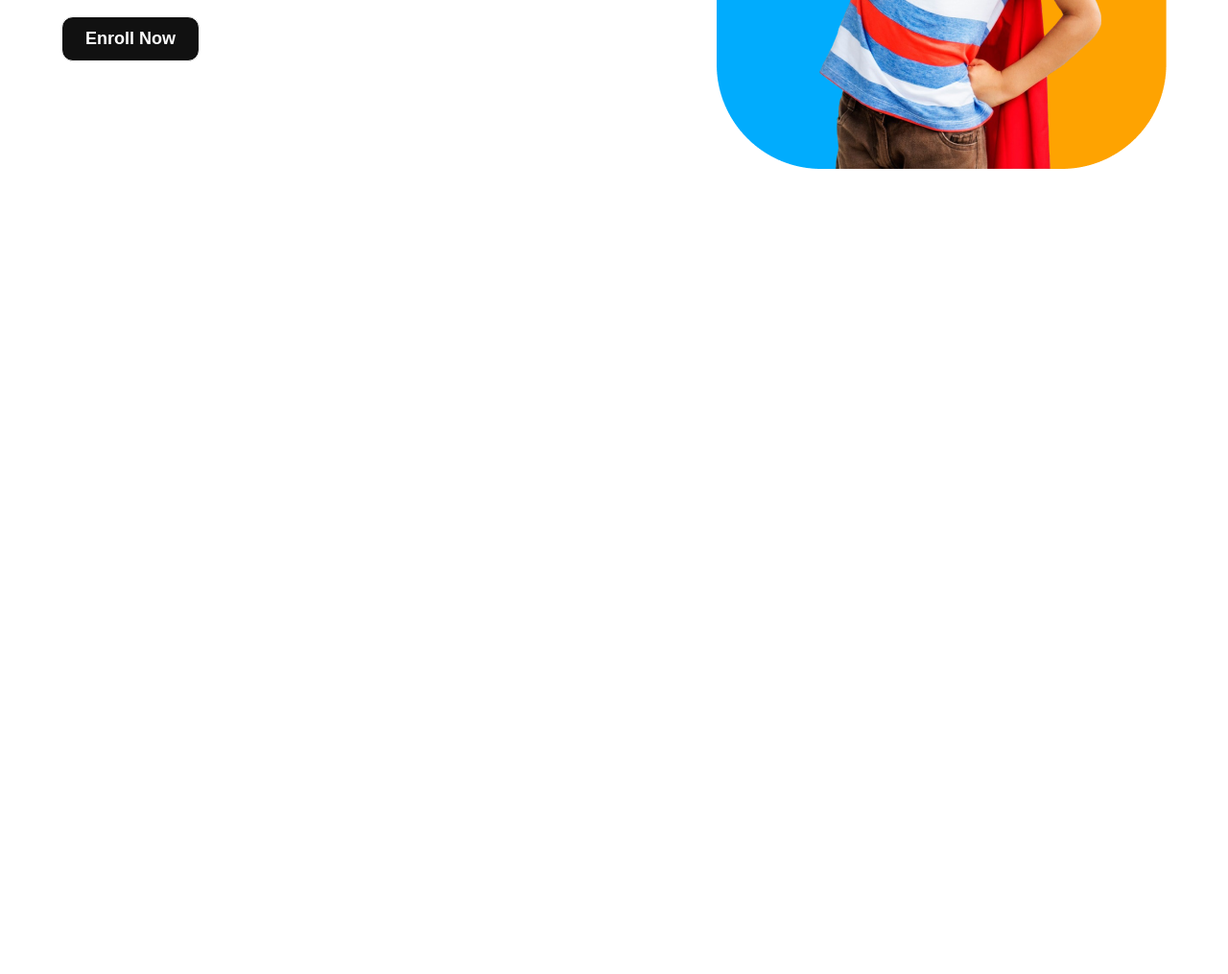
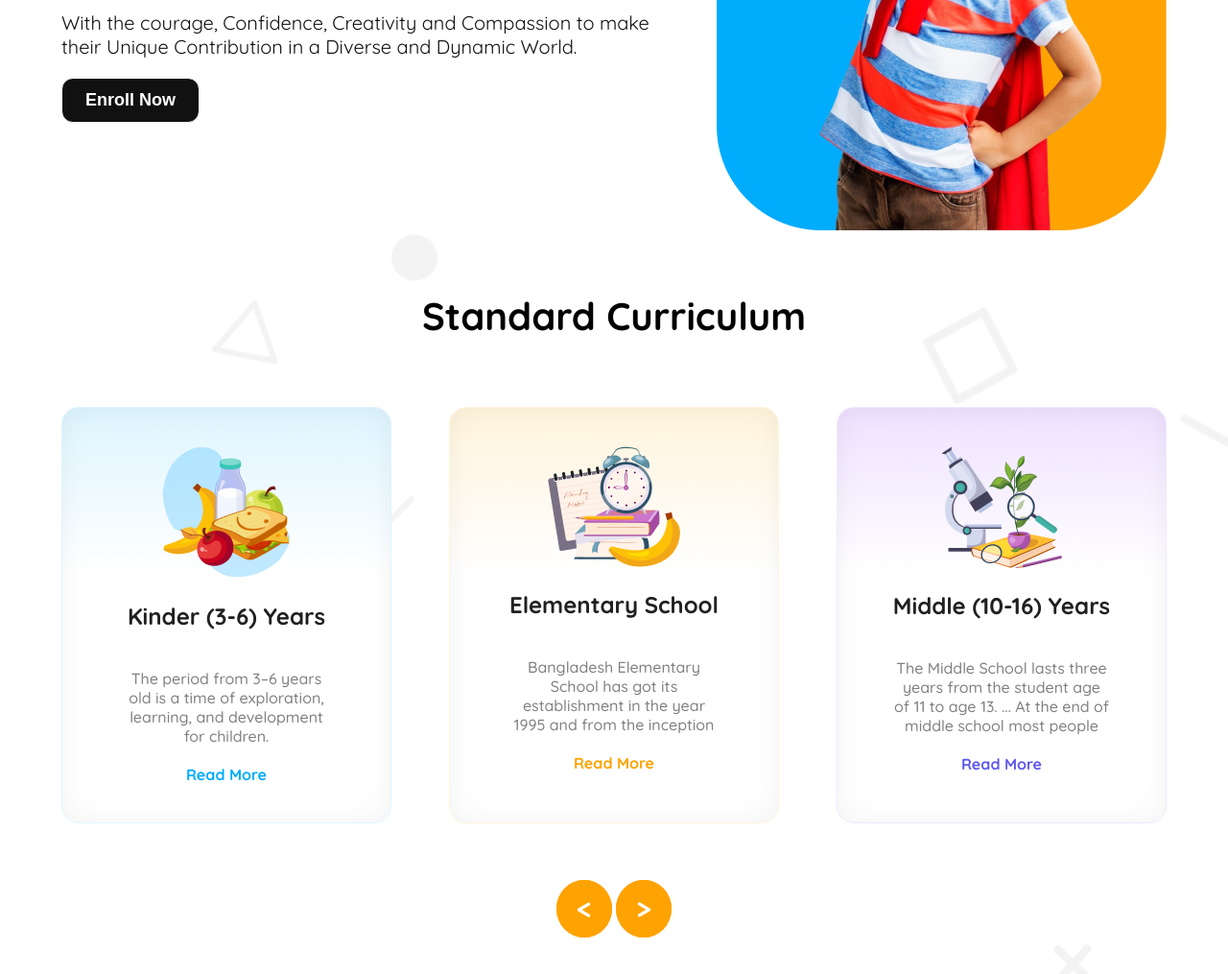
Before and after one commit to Sk-Monir/B11-A2-Kids-School-Html-Css-Responsive, a plain HTML site: page index.html in a window 1280 px wide. Shown: the part 521-1536 px from the top of the page at 96% size. Before the commit the page ends 800 px from the top, so only its background shows below. Drawn offline with Linux system fonts and the light colour scheme.

Commit message:
Standard Curriculum Section added And Responsive

```diff
--- a/css/style.css
+++ b/css/style.css
@@ -37,19 +37,9 @@ li {
     list-style-type: none;
 }
 
-section {
-    margin-bottom: 80px;
-}
-
 .flex {
     display: flex;
     align-items: center;
-}
-
-.grid {
-    display: grid;
-    grid-template-columns: repeat(2, 1fr);
-    gap: 10px
 }
 
 .center {
@@ -131,6 +121,12 @@ Common/Shared Style End
 Header section Start
 ---------------------------------------------------------------------------
 ------------------------------------------------------------------------ */
+.marq {
+    padding: 20px;
+    background: #5D58EF;
+    color: #fff;
+    margin-bottom: 0;
+}
 
 /* Nav Section Start */
 #navbar {
@@ -213,6 +209,79 @@ Main section start
 ---------------------------------------------------------------------------
 ------------------------------------------------------------------------ */
 
+/* Standard Curriculum Section Start */
+#Curriculum {
+    background: url(../assets/bg.png);
+    background-position: center;
+    background-size: cover;
+    background-repeat: repeat;
+    padding: 60px 0;
+}
+
+#Curriculum .grid {
+    display: grid;
+    grid-template-columns: repeat(3, 1fr);
+    gap: 60px;
+    margin: 70px 0;
+}
+
+#Curriculum .sec_text_2 {
+    width: 70%;
+    margin: 0 auto;
+}
+
+#Curriculum .card_item_1,
+#Curriculum .card_item_2,
+#Curriculum .card_item_3 {
+    padding: 40px 10px;
+    border-radius: 18px;
+    background: linear-gradient(180.00deg, rgb(222, 245, 255), rgba(255, 255, 255, 0) 40%), rgb(255, 255, 255);
+    box-shadow: inset 0px 0px 28.3px 0.94px rgba(0, 0, 0, 0.05);
+    border: 1px solid rgb(222, 245, 255);
+    display: flex;
+    flex-direction: column;
+    gap: 20px;
+}
+
+#Curriculum .card_item_2 {
+    border: 1px solid rgb(255, 244, 220);
+    box-shadow: inset 0px 0px 28.3px 0.94px rgba(0, 0, 0, 0.05);
+    background: linear-gradient(180.00deg, rgb(255, 244, 220), rgba(255, 255, 255, 0) 40%), rgb(255, 255, 255);
+}
+
+#Curriculum .card_item_3 {
+    border: 1px solid rgb(242, 232, 255);
+    box-shadow: inset 0px 0px 28.3px 0.94px rgba(0, 0, 0, 0.05);
+    background: linear-gradient(180.00deg, rgb(238, 225, 255), rgba(255, 255, 255, 0) 40%), rgb(255, 255, 255);
+}
+
+#Curriculum .card_item_1 .link,
+#Curriculum .card_item_2 .link,
+#Curriculum .card_item_3 .link {
+    font-size: 16px;
+    font-weight: 700;
+}
+
+#Curriculum .icon span {
+    background: #FEA301;
+    border: 1px solid #FEA301;
+    padding: 10px 20px;
+    border-radius: 50%;
+    color: #fff;
+    font-size: 30px;
+    font-weight: 700;
+    transition: all linear 0.3s
+}
+
+#Curriculum .icon span:hover {
+    background: transparent;
+    border: 1px solid #000000;
+    color: #000000;
+
+}
+
+/* Standard Curriculum Section End */
+
 
 
 /* ------------------------------------------------------------------------
@@ -238,17 +307,13 @@ mobile device
         margin: 0 auto;
     }
 
-    section {
-        margin-bottom: 40px;
-    }
-
     .grid {
         grid-template-columns: repeat(1, 1fr);
     }
 
     .sec_ttl {
         color: #000000;
-        font-size: 20px;
+        font-size: 22px;
         font-weight: 700;
         margin-bottom: 10px;
 
@@ -256,7 +321,7 @@ mobile device
 
     .sec_ttl_2 {
         color: #202020;
-        font-size: 16px;
+        font-size: 18px;
         font-weight: 700;
         margin-bottom: 10px;
     }
@@ -329,6 +394,33 @@ mobile device
     #banner img {
         width: 100%;
     }
+
+    /* Standard Curriculum Section Start */
+    #Curriculum {
+        padding: 30px 0;
+        margin-top: 20px;
+    }
+
+    #Curriculum .grid {
+        grid-template-columns: repeat(1, 1fr);
+        gap: 20px;
+        margin: 40px 0;
+    }
+
+    #Curriculum .sec_text_2 {
+        width: 90%;
+    }
+
+    #Curriculum .icon {
+        display: none;
+    }
+
+    #Curriculum .card_item_1,
+    #Curriculum .card_item_2,
+    #Curriculum .card_item_3 {
+        padding: 20px 10px;
+        gap: 10px;
+    }
 }
 
 /*-------------------------------------------------------------------------
@@ -338,14 +430,6 @@ Tablet device
     .container {
         width: 94%;
         margin: 0 auto;
-    }
-
-    section {
-        margin-bottom: 60px;
-    }
-
-    .grid {
-        grid-template-columns: repeat(2, 1fr);
     }
 
     .sec_ttl {
@@ -435,6 +519,20 @@ Tablet device
         width: 100%;
     }
 
+    /* Standard Curriculum Section Start */
+    #Curriculum {
+        padding: 40px 0;
+    }
+
+    #Curriculum .grid {
+        grid-template-columns: repeat(2, 1fr);
+        gap: 30px;
+        margin: 50px 0;
+    }
+
+    #Curriculum .card_item_3 {
+        display: none;
+    }
 }
 
 /* ------------------------------------------------------------------------
--- a/index.html
+++ b/index.html
@@ -4,7 +4,7 @@
 <head>
     <meta charset="UTF-8">
     <meta name="viewport" content="width=device-width, initial-scale=1.0">
-    <title>Document</title>
+    <title>Kids School</title>
     <!-- favicon start -->
     <link rel="shortcut icon" href="./assets/logo.png" type="image/x-icon">
     <!-- favicon End -->
@@ -17,6 +17,9 @@
 </head>
 
 <body>
+    <marquee class="marq" direction="left" loop="">
+        <p>Pomra Bangngabandhu Model KG School</p>
+    </marquee>
     <!-- Header Section Start -->
     <header id="header">
         <!-- Nav Section start -->
@@ -68,6 +71,47 @@
 
     <!-- Main Section Start -->
     <main id="main">
+        <!-- Standard Curriculum Section Start -->
+        <section id="Curriculum">
+            <div class="container">
+                <h2 class="sec_ttl center">Standard Curriculum</h2>
+                <div class="grid">
+                    <div class="card_item_1 center">
+                        <div>
+                            <img src="./assets/kinder.png" alt="">
+                        </div>
+                        <h4 class="sec_ttl_2">Kinder (3-6) Years</h4>
+                        <p class="sec_text_2">The period from 3–6 years old is a time of exploration, learning, and
+                            development for children.</p>
+                        <a href="" class="link active_2">Read More</a>
+                    </div>
+                    <div class="card_item_2 center">
+                        <div>
+                            <img src="./assets/elementary.png" alt="">
+                        </div>
+                        <h4 class="sec_ttl_2">Elementary School</h4>
+                        <p class="sec_text_2">Bangladesh Elementary School has got its establishment in the year 1995
+                            and from the inception</p>
+                        <a href="" class="link active_1">Read More</a>
+                    </div>
+                    <div class="card_item_3 center">
+                        <div>
+                            <img src="./assets/middle.png" alt="">
+                        </div>
+                        <h4 class="sec_ttl_2">Middle (10-16) Years</h4>
+                        <p class="sec_text_2">The Middle School lasts three years from the student age of 11 to age 13.
+                            ... At the end of middle school most people</p>
+                        <a href="" class="link active_4">Read More</a>
+                    </div>
+                </div>
+                <div class="icon center sm-none">
+                    <span>&lt</span>
+                    <span>&gt</span>
+                </div>
+            </div>
+        </section>
+        <!-- Standard Curriculum Section End -->
+
 
     </main>
     <!-- Main Section End -->
```
